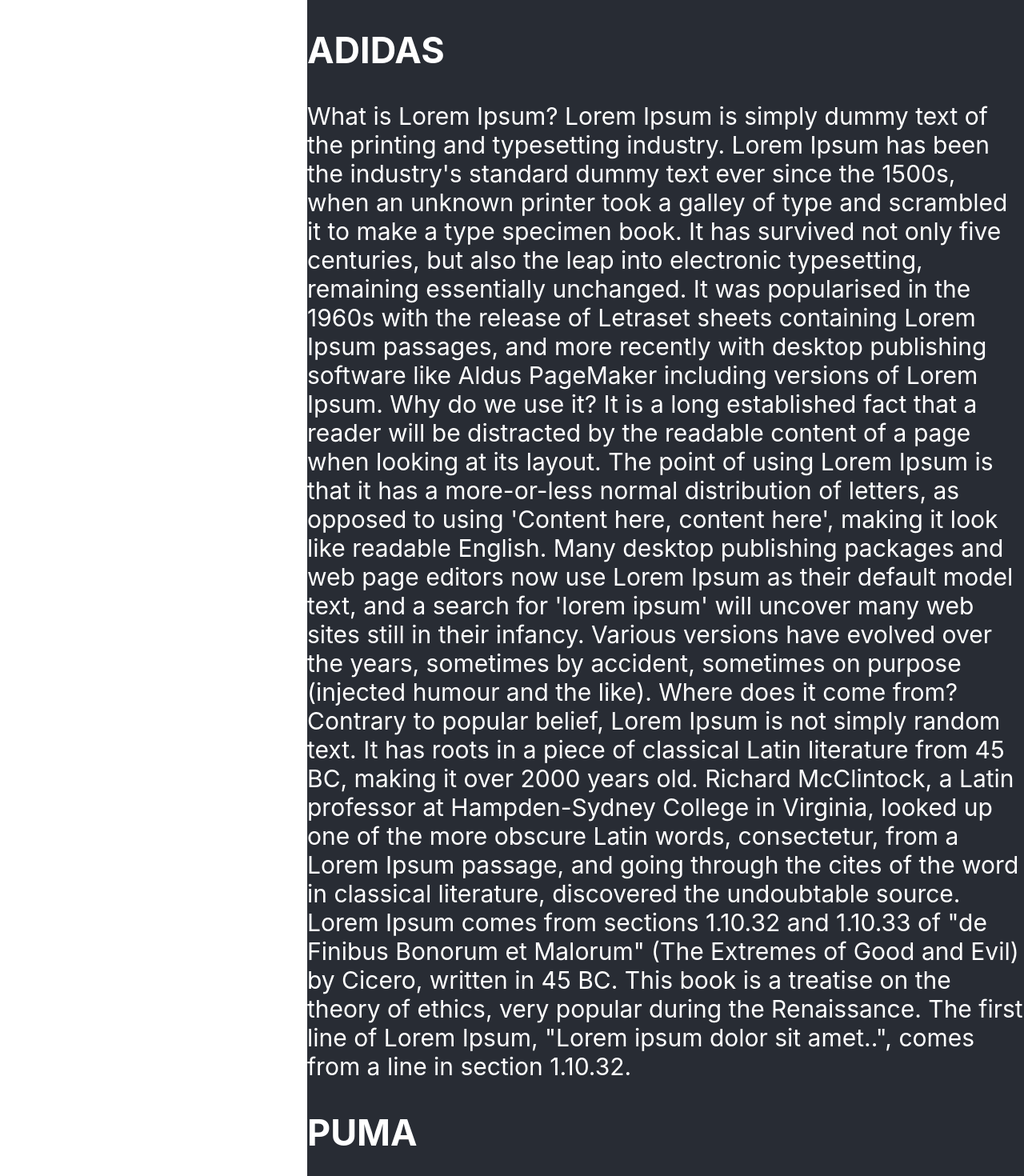
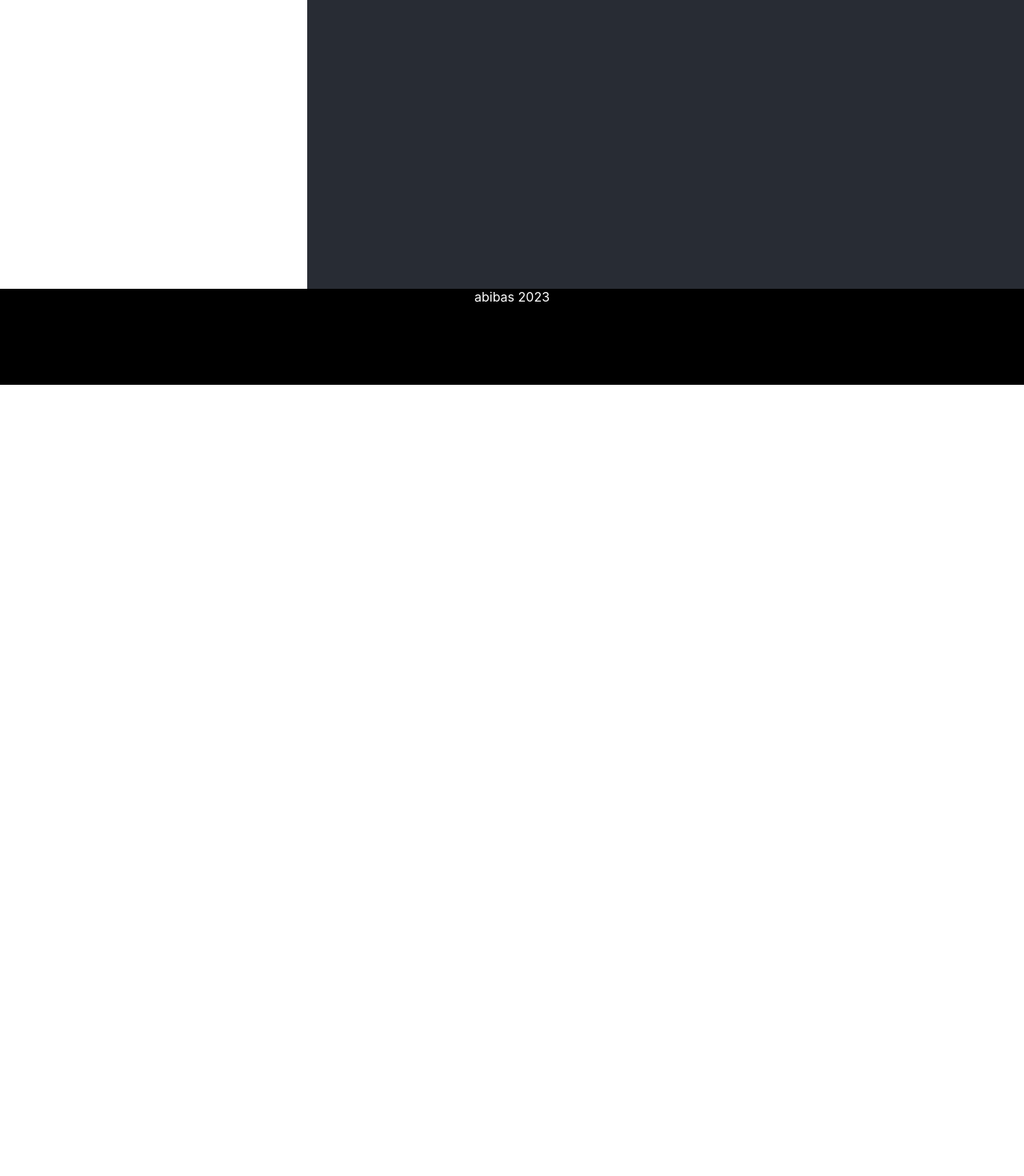
Before and after one commit to VanoKi/microtask-react-router, a React (Vite) app: page / in a window 1280 px wide. Shown: the part 160-1630 px from the top of the page at 80% size. After the commit the page ends 800 px from the top, so only its background shows below. Built offline with nearby package versions, Linux system fonts and the light colour scheme.

Commit message:
feat: route

```diff
--- a/src/App.tsx
+++ b/src/App.tsx
@@ -1,4 +1,5 @@
 import styles from "./components/Site.module.css";
+import {Route, Routes} from "react-router-dom";
 import {PageOne} from "./components/pages/PageOne.tsx";
 import {PageTwo} from "./components/pages/PageTwo.tsx";
 import {PageThree} from "./components/pages/PageThree.tsx";
@@ -13,9 +14,11 @@
         </div>
         <div className={styles.content}>
           Здесь будут кроссовки
-          <PageOne/>
-          <PageTwo/>
-          <PageThree/>
+          <Routes>
+            <Route path={'/page_one'} element={<PageOne/>}/>
+            <Route path={'/page_two'} element={<PageTwo/>}/>
+            <Route path={'/page_thee'} element={<PageThree/>}/>
+          </Routes>
         </div>
       </div>
       <div className={styles.footer}>abibas 2023</div>
```
